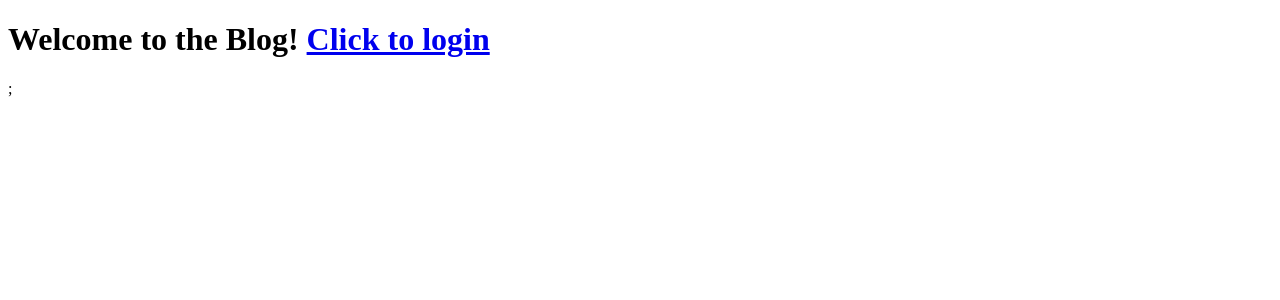
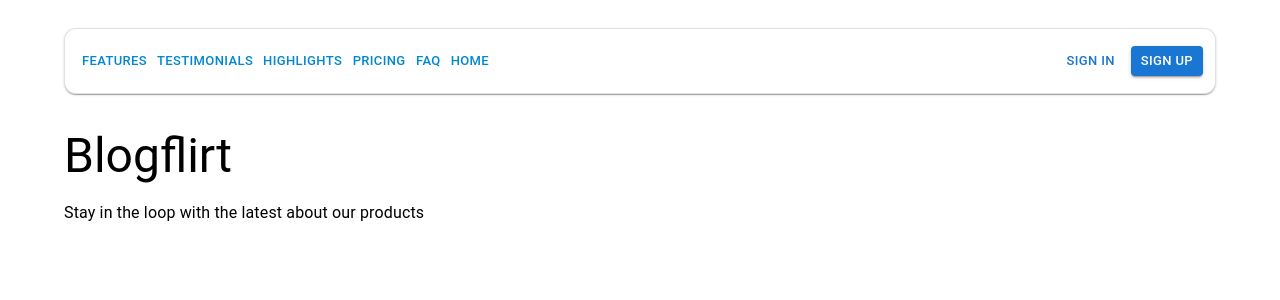
Before and after one commit to iamhimansu/blog, a React (Create React App) app in the folder frontend/: page / in a window 1280 px wide. Shown: the top 300 px of the page. Built offline with nearby package versions, Linux system fonts and the light colour scheme; no server answers.

Commit message:
Login button added

```diff
--- a/frontend/package.json
+++ b/frontend/package.json
@@ -6,6 +6,7 @@
   "dependencies": {
     "@emotion/react": "^11.14.0",
     "@emotion/styled": "^11.14.1",
+    "@mui/icons-material": "^7.3.5",
     "@mui/material": "^7.3.5",
     "@tanstack/react-query": "^5.90.10",
     "@testing-library/dom": "^10.4.1",
--- a/frontend/src/App.tsx
+++ b/frontend/src/App.tsx
@@ -6,10 +6,16 @@ import Footer from './components/Footer';
 import HomePage from './pages/HomePage';
 import PublicOnlyRoute from './components/PublicOnlyRoute';
 import RegisterPage from './pages/RegisterPage';
+import { Container } from '@mui/material';
 
 const App: React.FC = () => {
   return (<>
-    <Navbar></Navbar>
+    <Container
+      maxWidth="lg"
+      component="main"
+      sx={{ display: 'flex', flexDirection: 'column', my: 16, gap: 4 }}
+    >
+      <Navbar />
       <Routes>
         <Route path='/' element={<HomePage />}></Route>
         <Route element={<PublicOnlyRoute />}>
@@ -18,6 +24,7 @@ const App: React.FC = () => {
         </Route>
       </Routes>
       <Footer></Footer>
+    </Container>
   </>
   )
 }
--- a/frontend/src/components/Navbar.tsx
+++ b/frontend/src/components/Navbar.tsx
@@ -1,8 +1,134 @@
-import React from "react";
-const Navbar: React.FC = () => {
+import React from 'react';
+import { alpha, styled } from '@mui/material/styles';
+import Box from '@mui/material/Box';
+import AppBar from '@mui/material/AppBar';
+import Toolbar from '@mui/material/Toolbar';
+import Button from '@mui/material/Button';
+import IconButton from '@mui/material/IconButton';
+import Container from '@mui/material/Container';
+import Divider from '@mui/material/Divider';
+import MenuItem from '@mui/material/MenuItem';
+import Drawer from '@mui/material/Drawer';
+import MenuIcon from '@mui/icons-material/Menu';
+import CloseRoundedIcon from '@mui/icons-material/CloseRounded';
+import { Link } from 'react-router-dom';
+
+const StyledToolbar = styled(Toolbar)(({ theme }) => ({
+    display: 'flex',
+    alignItems: 'center',
+    justifyContent: 'space-between',
+    flexShrink: 0,
+    borderRadius: `calc(${theme.shape.borderRadius}px + 8px)`,
+    backdropFilter: 'blur(24px)',
+    border: '1px solid',
+    borderColor: (theme.vars || theme).palette.divider,
+    backgroundColor: theme.vars
+        ? `rgba(${theme.vars.palette.background.defaultChannel} / 0.4)`
+        : alpha(theme.palette.background.default, 0.4),
+    boxShadow: (theme.vars || theme).shadows[1],
+    padding: '8px 12px',
+}));
+
+export default function AppAppBar() {
+    const [open, setOpen] = React.useState(false);
+
+    const toggleDrawer = (newOpen: boolean) => () => {
+        setOpen(newOpen);
+    };
+
     return (
-        <></>
+        <AppBar
+            position="fixed"
+            enableColorOnDark
+            sx={{
+                boxShadow: 0,
+                bgcolor: 'transparent',
+                backgroundImage: 'none',
+                mt: 'calc(var(--template-frame-height, 0px) + 28px)',
+            }}
+        >
+            <Container maxWidth="lg">
+                <StyledToolbar variant="dense" disableGutters>
+                    <Box sx={{ flexGrow: 1, display: 'flex', alignItems: 'center', px: 0 }}>
+                        <Box sx={{ display: { xs: 'none', md: 'flex' } }}>
+                            <Button variant="text" color="info" size="small">
+                                Features
+                            </Button>
+                            <Button variant="text" color="info" size="small">
+                                Testimonials
+                            </Button>
+                            <Button variant="text" color="info" size="small">
+                                Highlights
+                            </Button>
+                            <Button variant="text" color="info" size="small">
+                                Pricing
+                            </Button>
+                            <Button variant="text" color="info" size="small" sx={{ minWidth: 0 }}>
+                                FAQ
+                            </Button>
+                            <Link to="/" type='text'>
+                                <Button variant="text" color="info" size="small" sx={{ minWidth: 0 }}>
+                                    Home
+                                </Button>
+                            </Link>
+                        </Box>
+                    </Box>
+                    <Box
+                        sx={{
+                            display: { xs: 'none', md: 'flex' },
+                            gap: 1,
+                            alignItems: 'center',
+                        }}
+                    >
+
+                        <Link to="/login" type='text'>
+                            <Button color="primary" variant="text" size="small">
+                                Sign in
+                            </Button>
+                        </Link>
+
+                        <Button color="primary" variant="contained" size="small">
+                            Sign up
+                        </Button>
+                    </Box>
+                    <Box sx={{ display: { xs: 'flex', md: 'none' }, gap: 1 }}>
+                        <IconButton aria-label="Menu button" onClick={toggleDrawer(true)}>
+                            <MenuIcon />
+                        </IconButton>
+                        <Drawer
+                            anchor="top"
+                            open={open}
+                            onClose={toggleDrawer(false)}
+                            PaperProps={{
+                                sx: {
+                                    top: 'var(--template-frame-height, 0px)',
+                                },
+                            }}
+                        >
+                            <Box sx={{ p: 2, backgroundColor: 'background.default' }}>
+                                <Box
+                                    sx={{
+                                        display: 'flex',
+                                        justifyContent: 'flex-end',
+                                    }}
+                                >
+                                    <IconButton onClick={toggleDrawer(false)}>
+                                        <CloseRoundedIcon />
+                                    </IconButton>
+                                </Box>
+                                <MenuItem>Features</MenuItem>
+                                <MenuItem>Testimonials</MenuItem>
+                                <MenuItem>Highlights</MenuItem>
+                                <MenuItem>Pricing</MenuItem>
+                                <MenuItem>FAQ</MenuItem>
+                                <MenuItem>Blog</MenuItem>
+                                <Divider sx={{ my: 3 }} />
+
+                            </Box>
+                        </Drawer>
+                    </Box>
+                </StyledToolbar>
+            </Container>
+        </AppBar>
     );
 }
-
-export default Navbar;
--- a/frontend/src/pages/HomePage.tsx
+++ b/frontend/src/pages/HomePage.tsx
@@ -1,11 +1,16 @@
+import { Box, Typography } from "@mui/material";
 import React from "react";
-import { Link } from "react-router-dom";
 const HomePage: React.FC = () => {
     return (
         <>
-            <h1>Welcome to the Blog! <Link to={{
-                pathname: "/login",
-            }}>Click to login</Link></h1>;
+            <Box sx={{ display: 'flex', flexDirection: 'column', gap: 4 }}>
+                <div>
+                    <Typography variant="h3" gutterBottom>
+                        Blogflirt
+                    </Typography>
+                    <Typography>Stay in the loop with the latest about our products</Typography>
+                </div>
+            </Box>
         </>
     );
 }
```
Also changed, not shown: 1 other file (tests, documents, lock files or other folders). Lines whose indentation alone changed are shown as unchanged.
